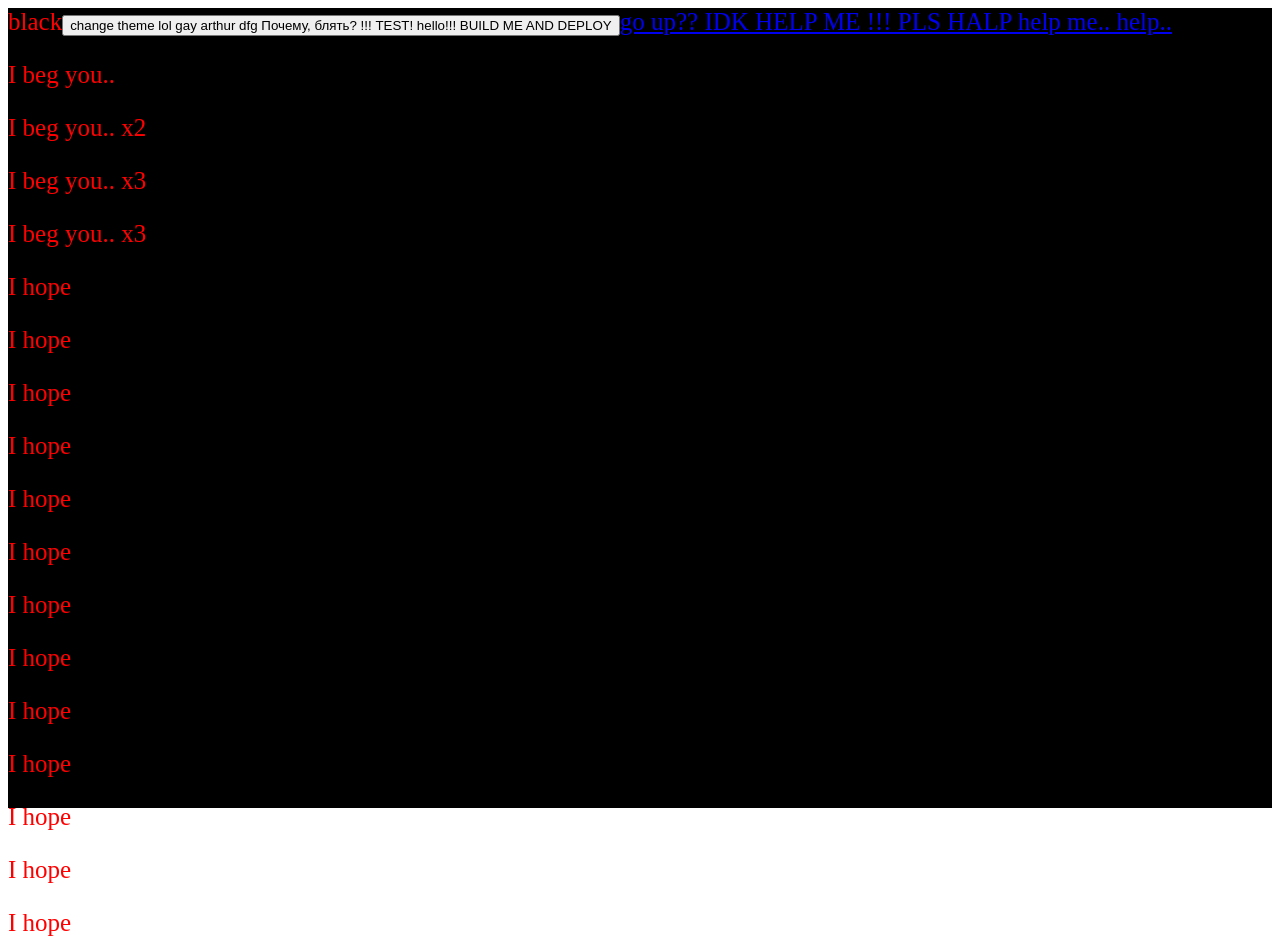
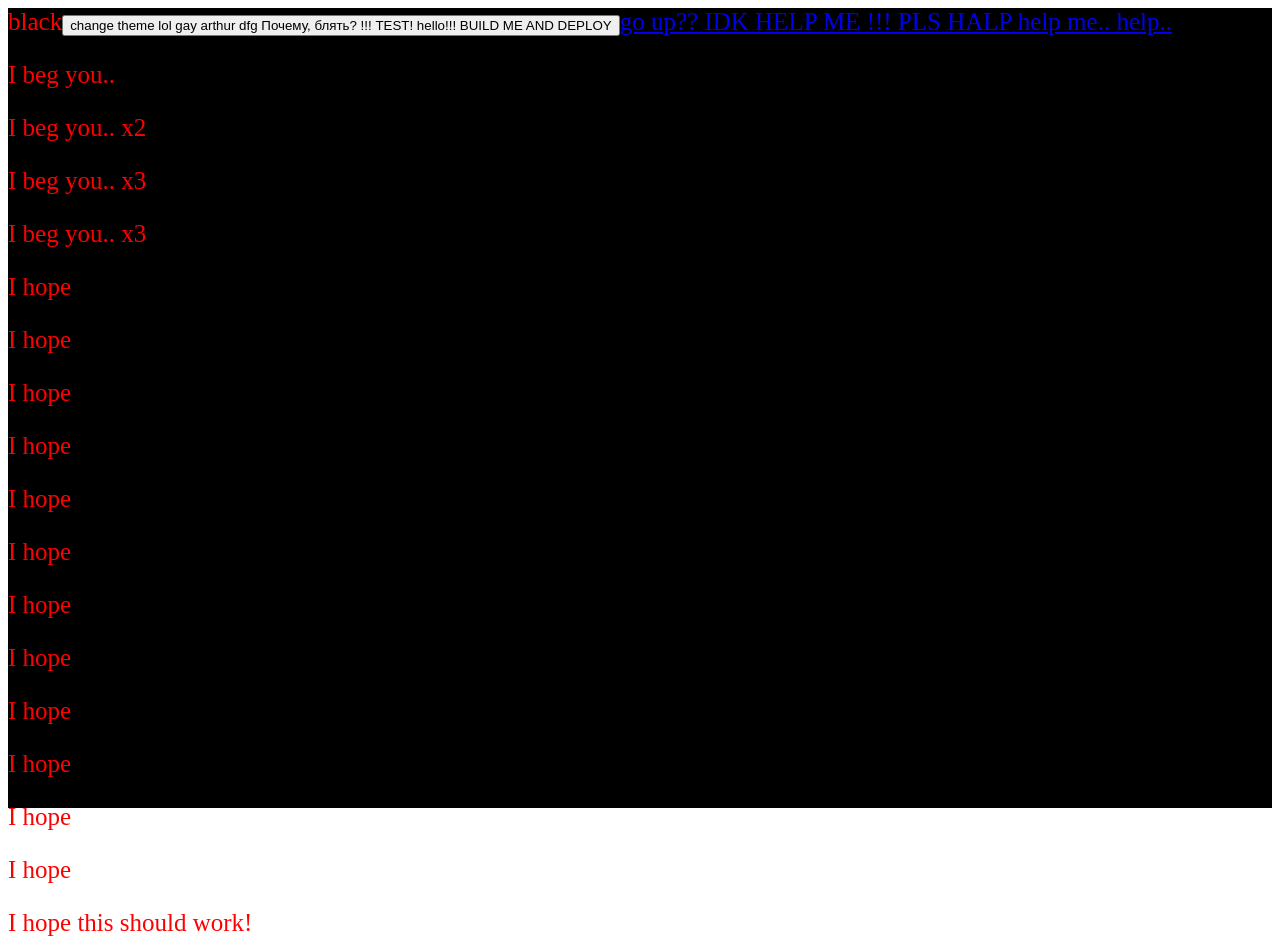
Before and after one commit to github-actions-and-flow-test/test-git-flow, a React app: page / in a window 1280 px wide. Shown: the top 952 px of the page. Built offline with nearby package versions, Linux system fonts and the light colour scheme.

Commit message:
feat(main): add something

```diff
--- a/src/component.tsx
+++ b/src/component.tsx
@@ -35,7 +35,7 @@ export const App = () => {
 			<p>I hope</p>
 			<p>I hope</p>
 			<p>I hope</p>
-			<p>I hope</p>
+			<p>I hope this should work!</p>
 
 
 			<p>peace</p>
```
